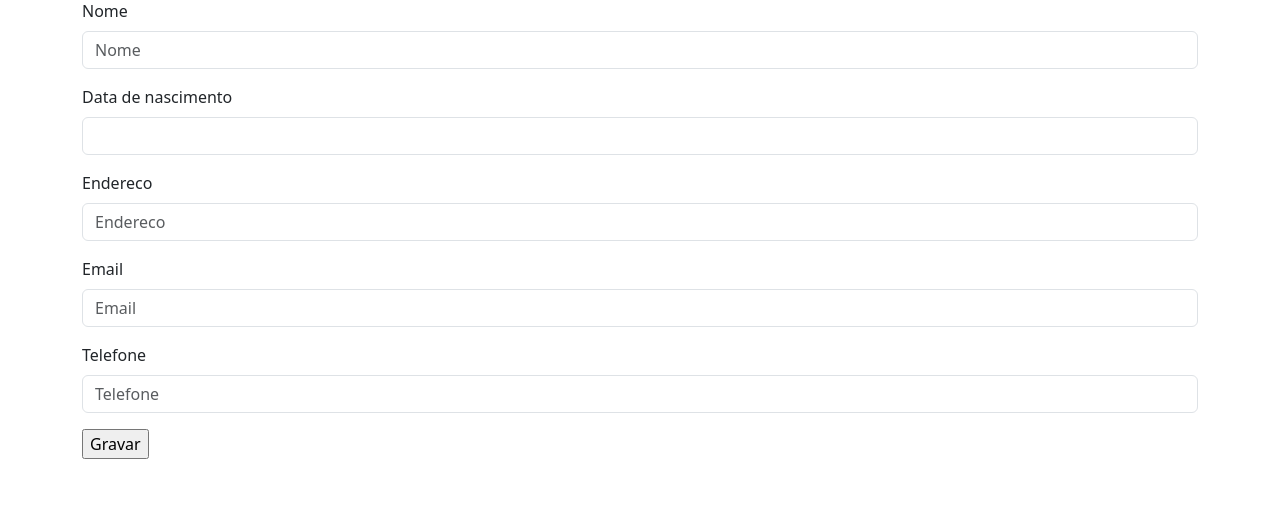
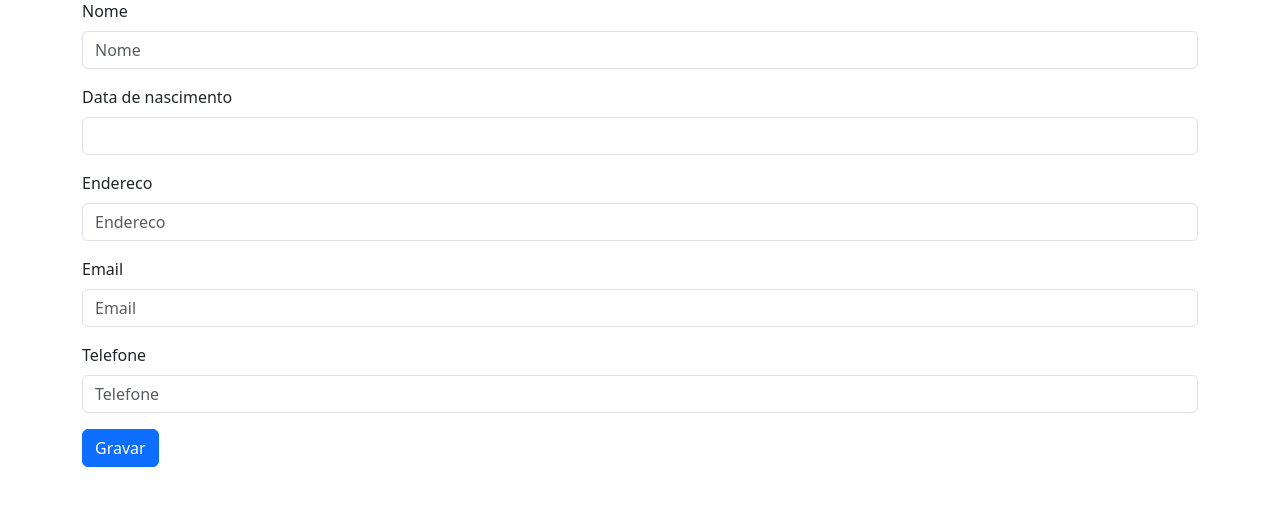
Before and after one commit to ricardoreisdata/sistema_online_django, a Django app: page /cadastro/incluir_aluno in a window 1280 px wide. Shown: the part 81-613 px from the top of the page. Run offline with Django 4.2, Linux system fonts and the light colour scheme; some libraries are stand-ins or nearby versions.

Commit message:
Incluir os botoes nos html incluir

```diff
--- a/cadastro/templates/incluir_aluno.html
+++ b/cadastro/templates/incluir_aluno.html
@@ -6,6 +6,6 @@
     <form method="post">
         {% bootstrap_form form %}
         {% csrf_token %}
-        <input type="submit" value="Gravar">
+        <input type="submit" value="Gravar" class="btn btn-primary">
     </form>
 {% endblock %}
--- a/cadastro/templates/incluir_curso.html
+++ b/cadastro/templates/incluir_curso.html
@@ -6,6 +6,6 @@
     <form method="post">
         {% bootstrap_form form %}
         {% csrf_token %}
-        <input type="submit" value="Gravar">
+        <input type="submit" value="Gravar" class="btn btn-primary">
     </form>
 {% endblock %}
--- a/cadastro/templates/incluir_professor.html
+++ b/cadastro/templates/incluir_professor.html
@@ -5,6 +5,6 @@
     <form method="post">
         {% bootstrap_form form %}
         {% csrf_token %}
-        <input type="submit" value="Gravar">
+        <input type="submit" value="Gravar" class="btn btn-primary">
     </form>
 {% endblock %}
```
